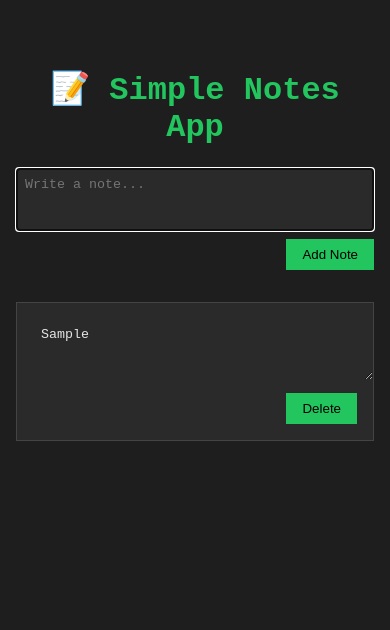
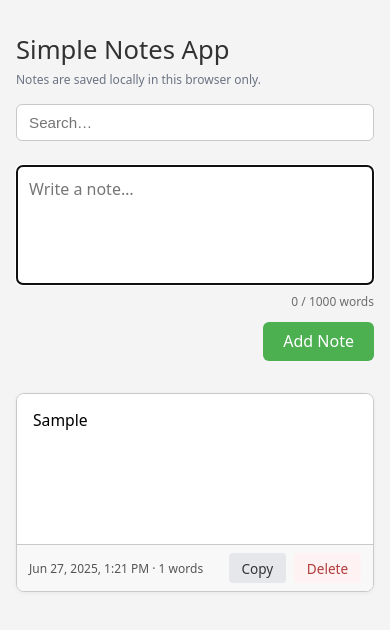
Before and after one commit to pw2712gz/simple-notes, a website built with Vite: page index.html in a window 390 px wide. Both pictures are taken after typing "Sample" into the empty fields and a click on the button "Add Note". Built offline with nearby package versions, Linux system fonts and the light colour scheme.

Commit message:
Enhance UI and functionality of the Simple Notes App
- Updated HTML structure to include a search input and improved header layout.
- Added character count display and adjusted textarea properties for better user experience.
- Implemented search functionality for filtering notes.
- Enhanced CSS styles for better layout and responsiveness.
- Improved JavaScript logic for handling notes and user interactions.

```diff
--- a/index.html
+++ b/index.html
@@ -4,17 +4,45 @@
     <meta charset="UTF-8" />
     <title>Simple Notes App</title>
     <meta name="viewport" content="width=device-width, initial-scale=1.0" />
+    <meta
+      name="description"
+      content="A simple, fast notes app that stores notes locally in your browser."
+    />
+    <meta name="theme-color" content="#f4f4f5" />
     <link rel="icon" href="/favicon.png" type="image/png" />
+    <link rel="stylesheet" href="/src/style.css" />
   </head>
   <body>
     <main class="container">
-      <h1>📝 Simple Notes App</h1>
+      <header class="top-bar">
+        <div>
+          <h1>Simple Notes App</h1>
+          <p class="save-note">Notes are saved locally in this browser only.</p>
+        </div>
+        <label for="search-input" class="sr-only">Search notes</label>
+        <input
+          id="search-input"
+          type="text"
+          placeholder="Search…"
+          autocomplete="off"
+        />
+      </header>
+
       <form id="note-form">
-        <textarea id="note-input" placeholder="Write a note..." rows="3"></textarea>
-        <button type="submit">Add Note</button>
+        <textarea
+          id="note-input"
+          placeholder="Write a note…"
+          rows="4"
+        ></textarea>
+        <div id="char-count" class="char-count">0 / 1000 words</div>
+        <div class="form-actions">
+          <button type="submit">Add Note</button>
+        </div>
       </form>
+
       <section id="notes-list"></section>
     </main>
+
     <script type="module" src="/src/main.ts"></script>
   </body>
 </html>
--- a/src/main.ts
+++ b/src/main.ts
@@ -1,72 +1,142 @@
-import './style.css';
-import type { Note } from './types';
+import "./style.css";
+import type { Note } from "./types";
 
-const form = document.querySelector('#note-form') as HTMLFormElement;
-const textarea = document.querySelector('#note-input') as HTMLTextAreaElement;
-const notesList = document.querySelector('#notes-list') as HTMLElement;
+const form = document.querySelector("#note-form") as HTMLFormElement;
+const textarea = document.querySelector("#note-input") as HTMLTextAreaElement;
+const counterEl = document.querySelector("#char-count") as HTMLDivElement;
+const searchInput = document.querySelector("#search-input") as HTMLInputElement;
+const notesList = document.querySelector("#notes-list") as HTMLElement;
+
+const MAX_WORDS = 1000;
+
+const wordCount = (txt: string) =>
+  txt.trim() ? txt.trim().split(/\s+/).length : 0;
+
+function refreshInputMetrics() {
+  counterEl.textContent = `${wordCount(textarea.value)} / ${MAX_WORDS} words`;
+}
+function autoGrow(el: HTMLTextAreaElement) {
+  el.style.height = "auto";
+  el.style.height = `${el.scrollHeight}px`;
+}
+function metaText(n: Note) {
+  return `${new Date(n.createdAt).toLocaleString(undefined, {
+    dateStyle: "medium",
+    timeStyle: "short",
+  })} · ${wordCount(n.content)} words`;
+}
+function saveNotes() {
+  localStorage.setItem("notes", JSON.stringify(notes));
+}
+function loadNotes(): Note[] {
+  try {
+    const raw = localStorage.getItem("notes");
+    if (!raw) return [];
+    const parsed = JSON.parse(raw);
+    return Array.isArray(parsed) ? parsed : [];
+  } catch {
+    localStorage.removeItem("notes");
+    return [];
+  }
+}
+function handleDelete(id: string) {
+  if (!confirm("Delete this note?")) return;
+  notes = notes.filter((n) => n.id !== id);
+  saveNotes();
+  renderNotes();
+}
 
 let notes: Note[] = loadNotes();
+let search = "";
+
+searchInput.value = "";
+refreshInputMetrics();
+autoGrow(textarea);
 renderNotes();
+window.addEventListener("load", () => textarea.focus());
 
-form.addEventListener('submit', (e) => {
+textarea.addEventListener("input", () => {
+  refreshInputMetrics();
+  autoGrow(textarea);
+});
+textarea.addEventListener("keydown", (e) => {
+  if (e.key === "Enter" && !e.shiftKey) {
+    e.preventDefault();
+    form.requestSubmit();
+  }
+});
+
+form.addEventListener("submit", (e) => {
   e.preventDefault();
   const content = textarea.value.trim();
   if (!content) return;
 
-  const newNote: Note = {
-    id: crypto.randomUUID(),
-    content,
-    createdAt: Date.now(),
-  };
-
-  notes.unshift(newNote);
+  notes.unshift({ id: crypto.randomUUID(), content, createdAt: Date.now() });
   saveNotes();
   renderNotes();
 
-  textarea.value = '';
+  textarea.value = "";
+  autoGrow(textarea);
+  refreshInputMetrics();
   textarea.focus();
 });
 
+searchInput.addEventListener("input", () => {
+  search = searchInput.value.toLowerCase();
+  renderNotes();
+});
+
 function renderNotes() {
-  notesList.innerHTML = '';
-  for (const note of notes) {
-    const noteEl = document.createElement('div');
-    noteEl.className = 'note';
+  notesList.innerHTML = "";
 
-    const contentEl = document.createElement('textarea');
+  const list = search
+    ? notes.filter((n) => n.content.toLowerCase().includes(search))
+    : notes;
+
+  list.forEach((note) => {
+    const card = document.createElement("div");
+    card.className = "note";
+
+    const contentEl = document.createElement("textarea");
     contentEl.value = note.content;
-    contentEl.rows = 3;
-    contentEl.addEventListener('input', () => {
+    autoGrow(contentEl);
+
+    const saveStatus = document.createElement("div");
+    saveStatus.className = "save-status";
+    saveStatus.textContent = "Saved ✓";
+
+    contentEl.addEventListener("input", () => {
       note.content = contentEl.value;
+      autoGrow(contentEl);
       saveNotes();
+      metaEl.textContent = metaText(note);
+      saveStatus.classList.add("visible");
+      setTimeout(() => saveStatus.classList.remove("visible"), 1500);
     });
 
-    const deleteBtn = document.createElement('button');
-    deleteBtn.textContent = 'Delete';
-    deleteBtn.onclick = () => {
-      notes = notes.filter((n) => n.id !== note.id);
-      saveNotes();
-      renderNotes();
+    const footer = document.createElement("div");
+    footer.className = "note-footer";
+
+    const metaEl = document.createElement("div");
+    metaEl.className = "note-meta";
+    metaEl.textContent = metaText(note);
+
+    const copyBtn = document.createElement("button");
+    copyBtn.className = "copy-btn";
+    copyBtn.textContent = "Copy";
+    copyBtn.onclick = async () => {
+      await navigator.clipboard.writeText(contentEl.value);
+      copyBtn.textContent = "Copied!";
+      setTimeout(() => (copyBtn.textContent = "Copy"), 1500);
     };
 
-    const actionsEl = document.createElement('div');
-    actionsEl.className = 'note-actions';
-    actionsEl.appendChild(deleteBtn);
+    const delBtn = document.createElement("button");
+    delBtn.className = "delete-btn";
+    delBtn.textContent = "Delete";
+    delBtn.onclick = () => handleDelete(note.id);
 
-    noteEl.appendChild(contentEl);
-    noteEl.appendChild(actionsEl);
-    notesList.appendChild(noteEl);
-  }
+    footer.append(metaEl, copyBtn, delBtn);
+    card.append(contentEl, saveStatus, footer);
+    notesList.appendChild(card);
+  });
 }
-
-function saveNotes() {
-  localStorage.setItem('notes', JSON.stringify(notes));
-}
-
-function loadNotes(): Note[] {
-  try {
-    return JSON.parse(localStorage.getItem('notes') || '[]');
-  } catch {
-    return [];
-  }
-}
--- a/src/style.css
+++ b/src/style.css
@@ -1,72 +1,202 @@
+:root {
+  --bg: #f4f4f5;
+  --text: #323232;
+  --border: #c9c9cc;
+  --primary: #4caf50;
+  --primary-dark: #3d8b40;
+  --danger: #b23c3c;
+  --success: #4b5563;
+  --card-bg: #ffffff;
+  --card-shadow: 0 1px 4px rgba(0, 0, 0, 0.05);
+}
+
+* {
+  box-sizing: border-box;
+}
+
 body {
   margin: 0;
-  font-family: 'Courier New', monospace;
-  background-color: #1e1e1e;
-  color: #e5e5e5;
+  font-family: system-ui, sans-serif;
+  background: var(--bg);
+  color: var(--text);
 }
 
 .container {
-  max-width: 600px;
+  max-width: 720px;
   margin: 2rem auto;
-  padding: 1rem;
+  padding: 0 1rem;
+}
+
+.top-bar {
+  display: flex;
+  align-items: flex-start;
+  justify-content: space-between;
+  gap: 1rem;
+  margin-bottom: 1.5rem;
 }
 
 h1 {
-  text-align: center;
-  color: #22c55e;
+  margin: 0;
+  font-size: 1.6rem;
+  font-weight: 500;
+}
+
+.save-note {
+  margin: 0.25rem 0 0;
+  font-size: 0.75rem;
+  color: #6b7280;
+}
+
+#search-input {
+  width: 230px;
+  padding: 0.55rem 0.75rem;
+  border: 1px solid var(--border);
+  border-radius: 6px;
+  font-size: 0.95rem;
+  background: #fff;
+}
+
+@media (max-width: 600px) {
+  .top-bar {
+    flex-direction: column;
+    align-items: stretch;
+  }
+
+  #search-input {
+    width: 100%;
+  }
 }
 
 form {
   display: flex;
   flex-direction: column;
-  gap: 0.5rem;
+  gap: 0.75rem;
+  margin-bottom: 2rem;
+}
+
+textarea,
+button {
+  font-family: inherit;
+  font-size: 1rem;
 }
 
 textarea {
-  padding: 0.5rem;
-  background: #2a2a2a;
-  border: 1px solid #444;
-  color: #fff;
+  padding: 0.75rem;
+  border: 1px solid var(--border);
+  border-radius: 6px;
   resize: none;
+  min-height: 120px;
+  background: #fff;
+}
+
+.char-count {
+  font-size: 0.75rem;
+  color: #6d6d6d;
+  text-align: right;
+  margin-top: -0.25rem;
+}
+
+.form-actions {
+  display: flex;
+  justify-content: flex-end;
 }
 
 button {
-  align-self: flex-end;
-  padding: 0.5rem 1rem;
-  background-color: #22c55e;
-  color: #000;
+  padding: 0.55rem 1.25rem;
   border: none;
+  border-radius: 6px;
+  background: var(--primary);
+  color: #fff;
   cursor: pointer;
+  transition: background 0.15s;
+}
+
+button:hover {
+  background: var(--primary-dark);
 }
 
 #notes-list {
-  margin-top: 2rem;
   display: flex;
   flex-direction: column;
-  gap: 1rem;
+  gap: 1.25rem;
 }
 
 .note {
-  background: #2a2a2a;
-  padding: 1rem;
-  border: 1px solid #444;
-  position: relative;
-  animation: fadeIn 0.3s ease-in-out;
+  background: var(--card-bg);
+  border: 1px solid var(--border);
+  border-radius: 8px;
+  box-shadow: var(--card-shadow);
+  animation: fadeIn 0.2s ease-out;
+  overflow: hidden;
 }
 
 .note textarea {
   width: 100%;
-  background: transparent;
   border: none;
-  color: inherit;
-  resize: vertical;
+  padding: 1rem;
+  resize: none;
+  font-size: 0.98rem;
+  line-height: 1.4;
+  background: #fff;
 }
 
-.note-actions {
+.note textarea:focus {
+  outline: none;
+}
+
+.note-footer {
   display: flex;
-  justify-content: flex-end;
+  align-items: center;
   gap: 0.5rem;
-  margin-top: 0.5rem;
+  border-top: 1px solid var(--border);
+  padding: 0.5rem 0.75rem;
+  background: #f8f8f8;
+}
+
+.note-meta {
+  font-size: 0.75rem;
+  color: #555;
+  flex-grow: 1;
+}
+
+.copy-btn,
+.delete-btn {
+  font-size: 0.85rem;
+  padding: 0.35rem 0.8rem;
+  border-radius: 4px;
+  border: none;
+  cursor: pointer;
+  transition: background 0.15s;
+}
+
+.copy-btn {
+  background: #e5e7eb;
+  color: #333;
+}
+
+.copy-btn:hover {
+  background: #d4d4d8;
+}
+
+.delete-btn {
+  background: #fef2f2;
+  color: var(--danger);
+}
+
+.delete-btn:hover {
+  background: #fee2e2;
+}
+
+.save-status {
+  font-size: 0.75rem;
+  color: var(--success);
+  padding: 0 1rem 0.5rem;
+  opacity: 0;
+  transition: opacity 0.3s;
+}
+
+.save-status.visible {
+  opacity: 1;
 }
 
 @keyframes fadeIn {
@@ -74,8 +204,21 @@ button {
     opacity: 0;
     transform: translateY(4px);
   }
+
   to {
     opacity: 1;
     transform: translateY(0);
   }
 }
+
+.sr-only {
+  position: absolute;
+  width: 1px;
+  height: 1px;
+  padding: 0;
+  margin: -1px;
+  overflow: hidden;
+  clip: rect(0, 0, 0, 0);
+  white-space: nowrap;
+  border: 0;
+}
```
